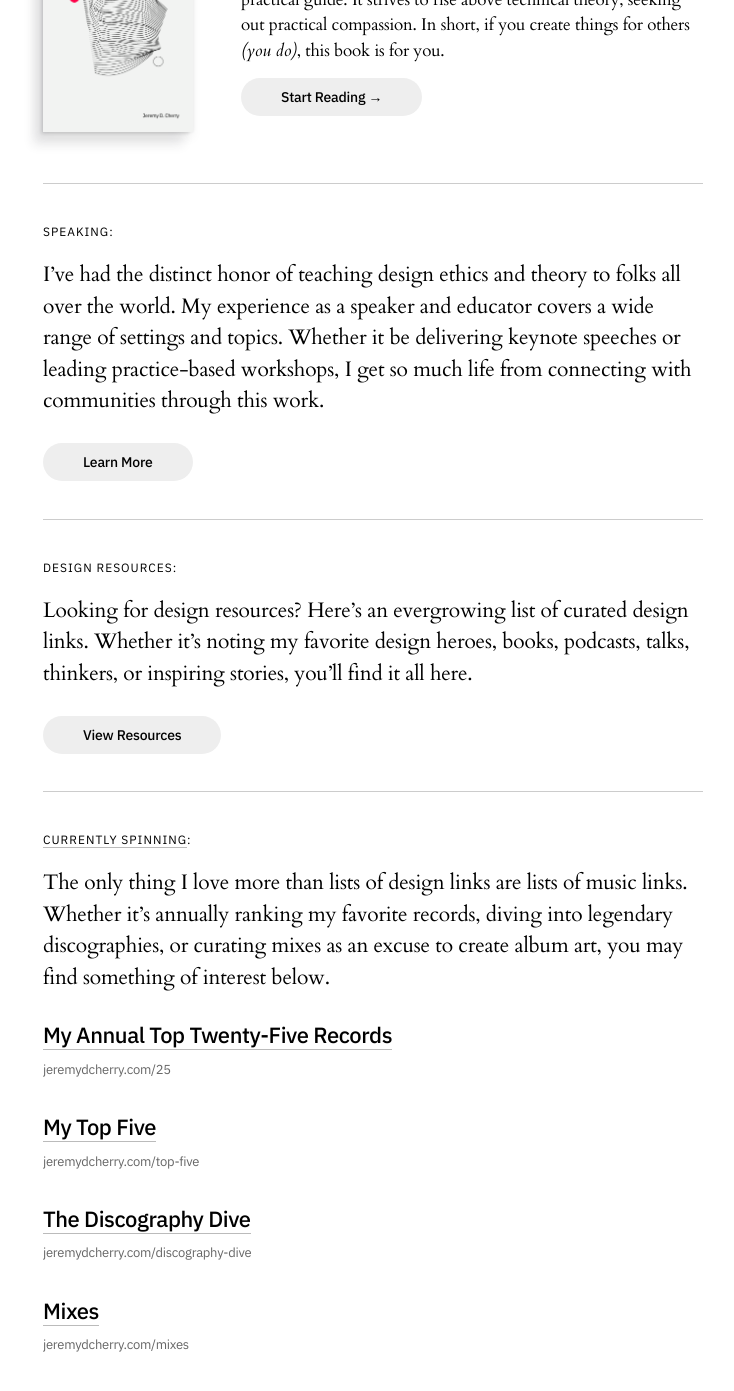
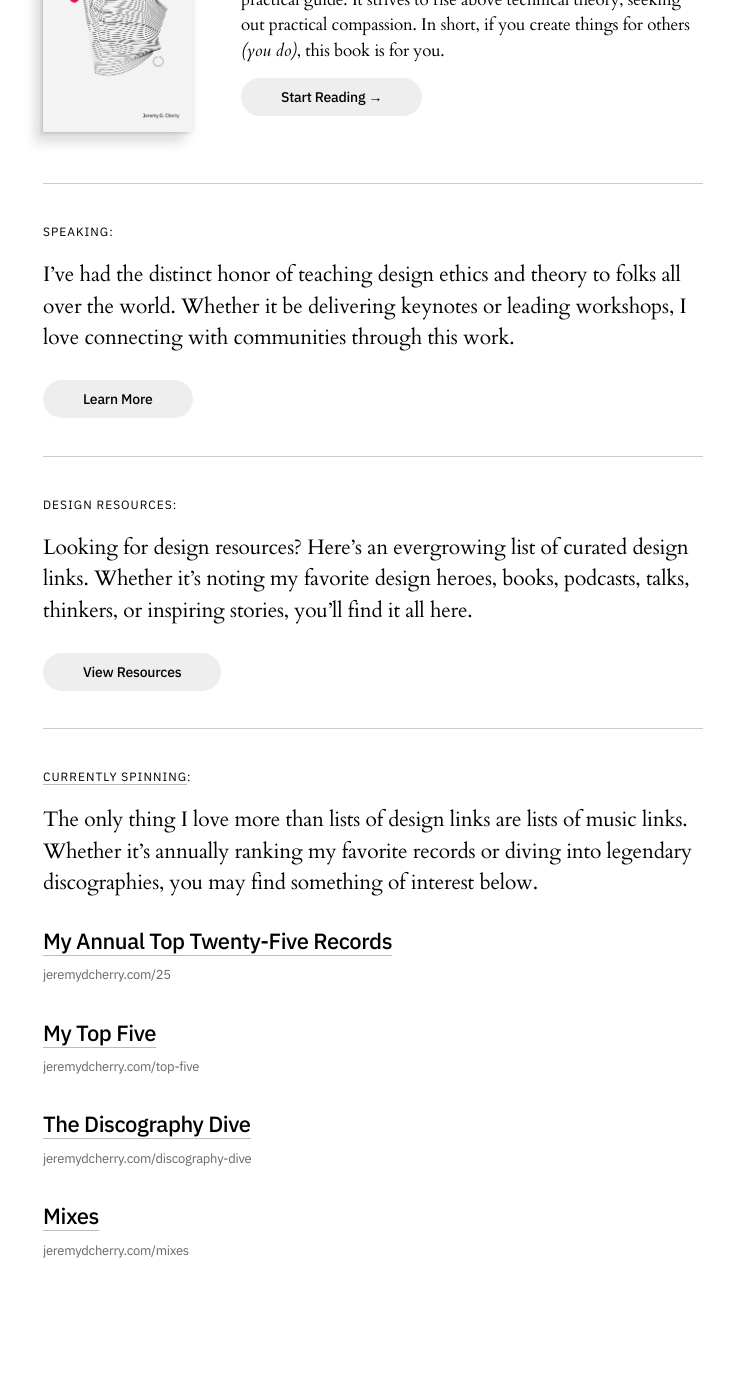
Before and after one commit to jeremydcherry/jeremydcherry.github.io, a Jekyll site: the page built from index.md, in a window 1280 px wide and 1400 px high, scrolled down 1608 px. Shown: the top 1391 px of the window, without its empty margins (417-1151 px from the left). Built offline with Jekyll 4.4.1, drawn with Linux system fonts in a browser that asks for light colours.

Commit message:
Updated Home copy

```diff
--- a/index.md
+++ b/index.md
@@ -51,7 +51,7 @@ I’ve had the distinct honor of being published by hardworking folks like: Boot
 
 #### Speaking:
 
-I’ve had the distinct honor of teaching design ethics and theory to folks all over the world. My experience as a speaker and educator covers a wide range of settings and topics. Whether it be delivering keynote speeches or leading practice-based workshops, I get so much life from connecting with communities through this work.
+I’ve had the distinct honor of teaching design ethics and theory to folks all over the world. Whether it be delivering keynotes or leading workshops, I love connecting with communities through this work.
 
 <a href="/speaking" class="btn_secondary">Learn More</a>
 
@@ -67,7 +67,7 @@ Looking for design resources? Here's an evergrowing list of curated design links
 
 #### [Currently Spinning](#currently-spinning):
 
-The only thing I love more than lists of design links are lists of music links. Whether it’s annually ranking my favorite records, diving into legendary discographies, or curating mixes as an excuse to create album art, you may find something of interest below.
+The only thing I love more than lists of design links are lists of music links. Whether it’s annually ranking my favorite records or diving into legendary discographies, you may find something of interest below.
 
 ### [My Annual Top Twenty-Five Records](/25)
 ###### jeremydcherry.com/25
```
